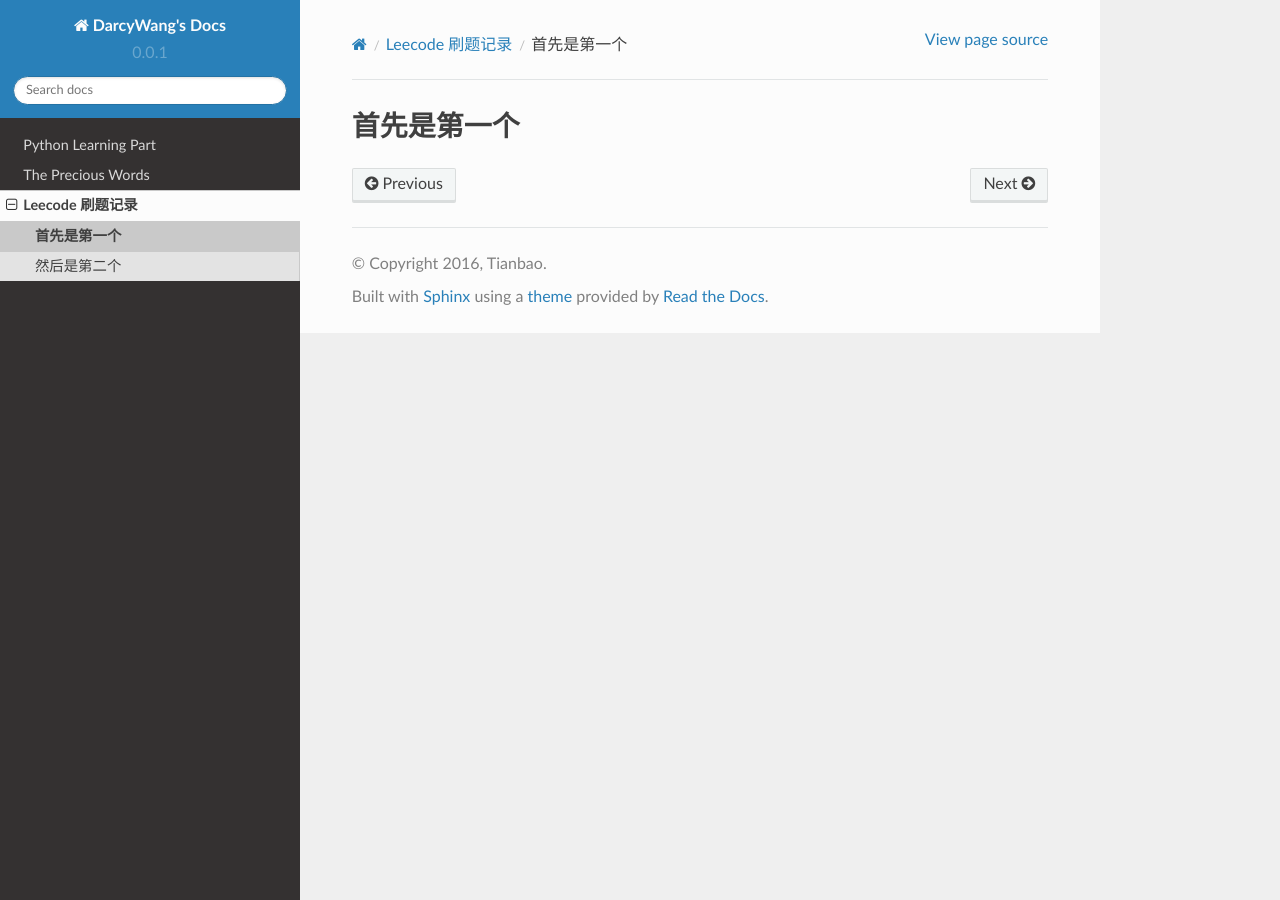
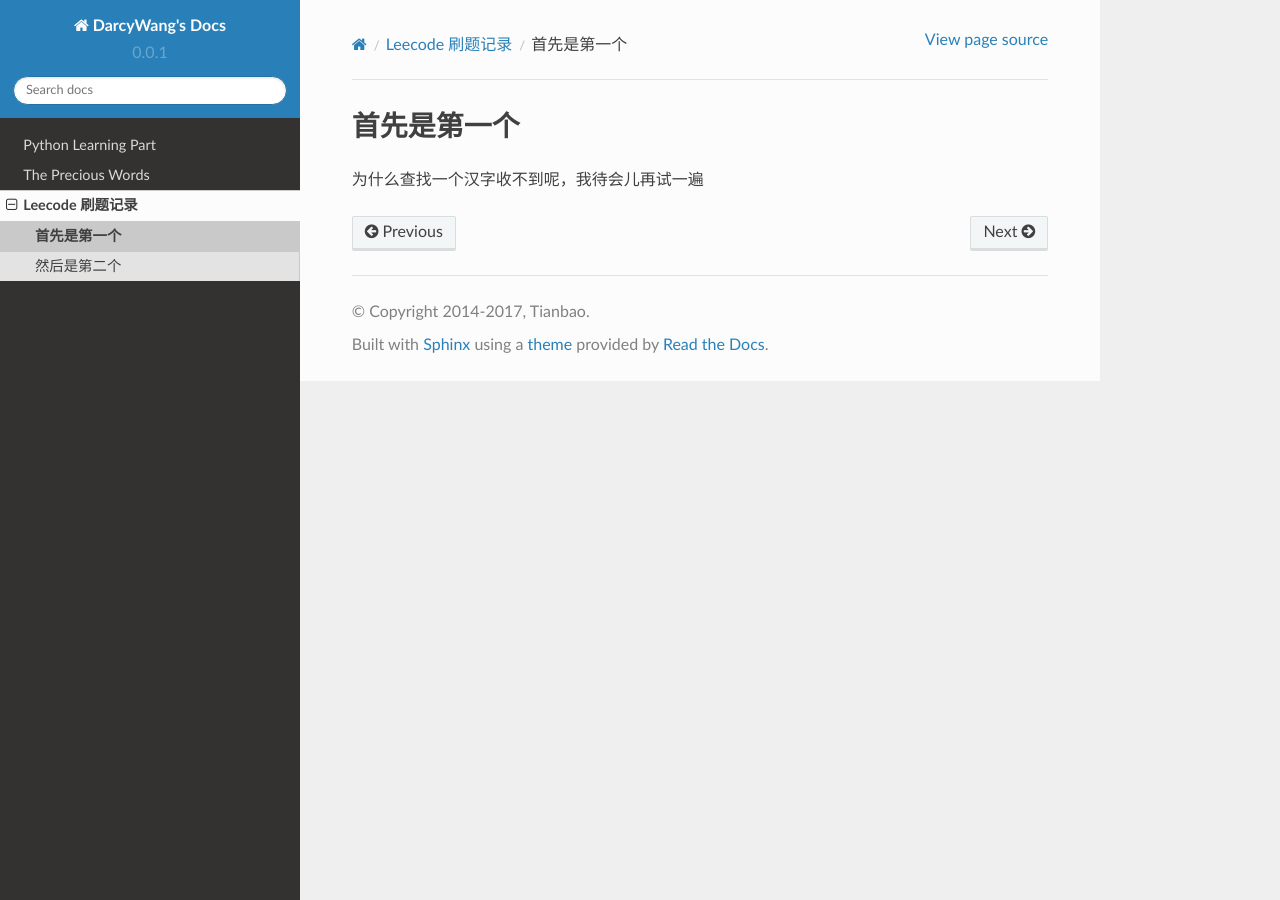
Before and after one commit to darcyWang/tianbao, a Sphinx documentation site: the page built from source/leecode/one.rst, in a window 1280 px wide. Built offline with Sphinx 7.4.7 and the Read the Docs theme 2.0.0, drawn with Linux system fonts in a browser that asks for light colours.

Commit message:
modified something

```diff
--- a/source/conf.py
+++ b/source/conf.py
@@ -49,7 +49,7 @@ master_doc = 'index'
 
 # General information about the project.
 project = u'DarcyWang\'s Docs'
-copyright = u'2016, Tianbao'
+copyright = u'2014-2017, Tianbao'
 author = u'Tianbao'
 
 # The version info for the project you're documenting, acts as replacement for
--- a/source/leecode/one.rst
+++ b/source/leecode/one.rst
@@ -1,2 +1,4 @@
 首先是第一个
 ----------
+
+为什么查找一个汉字收不到呢，我待会儿再试一遍
--- a/source/leecode/two.rst
+++ b/source/leecode/two.rst
@@ -1,2 +1,5 @@
 然后是第二个
 ----------
+
+
+一定要试着不一样的东西
```
Also changed, not shown: source/leecode/world.rst (deleted, +0 -9 lines).
